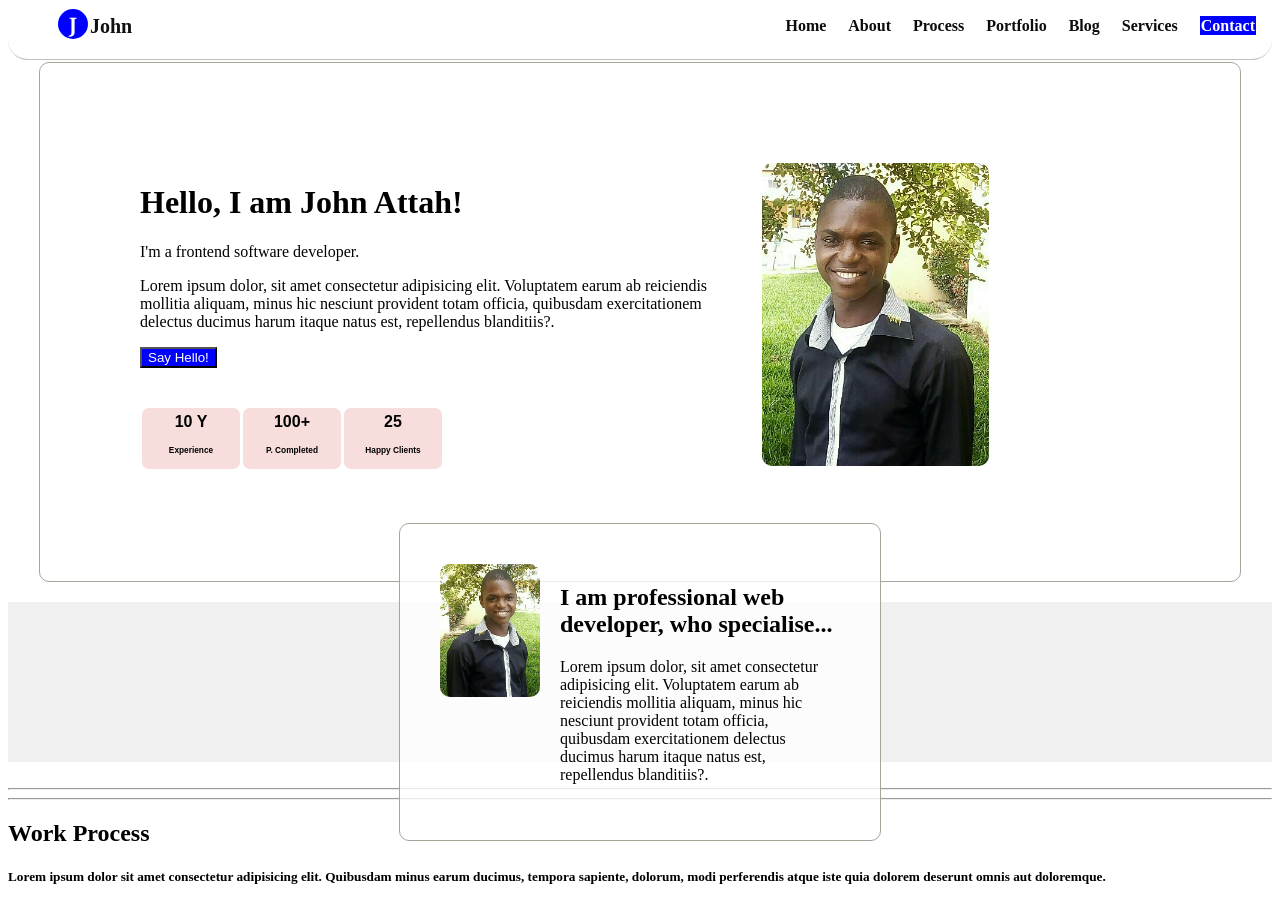
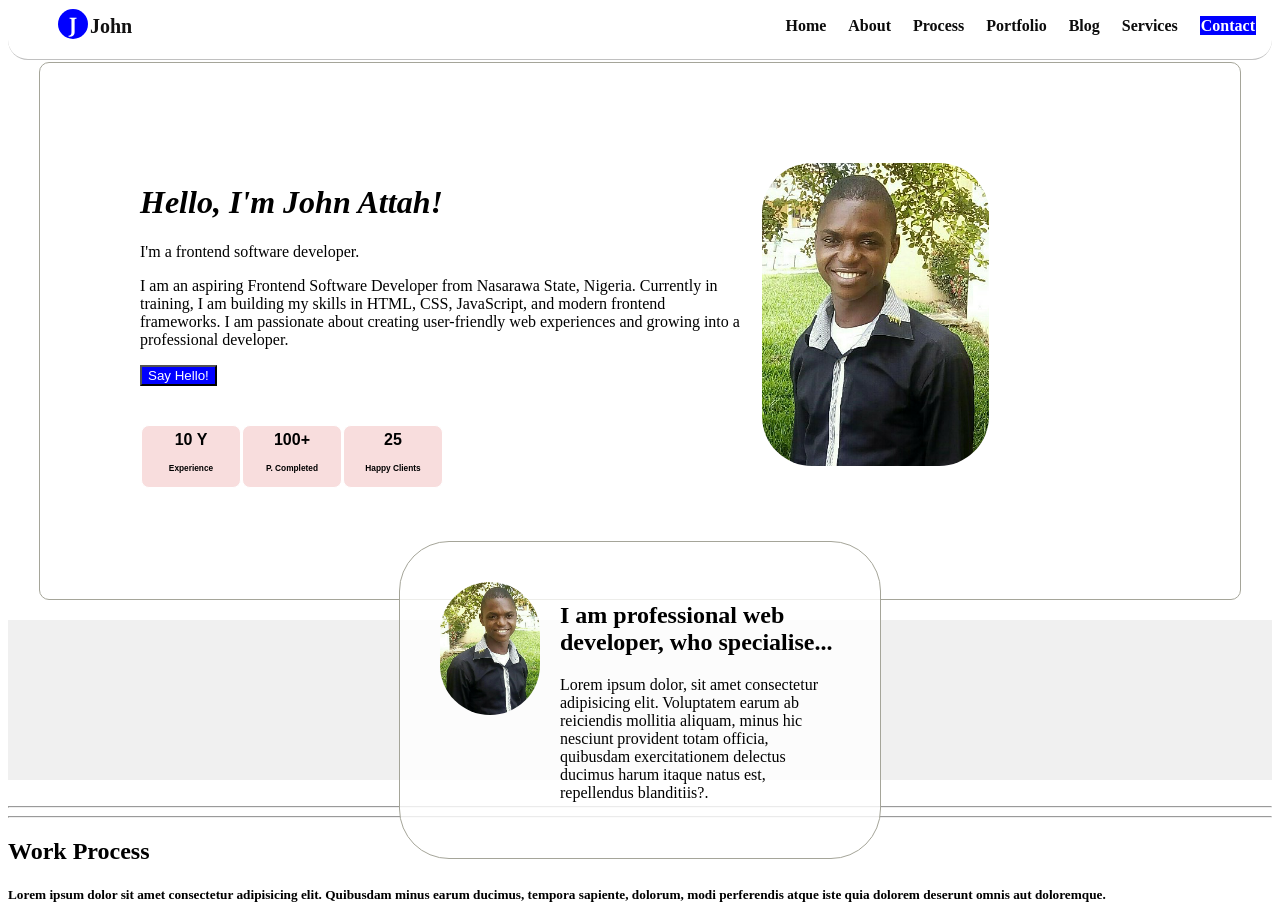
Before and after one commit to johnattah62/P.-Portfolio, a plain HTML site: page index.html in a window 1280 px wide. Shown: the top 906 px of the page. Drawn offline with Linux system fonts and the light colour scheme.

Commit message:
An added styling

```diff
--- a/index.html
+++ b/index.html
@@ -99,7 +99,7 @@
     .resize-image {
         width: 120px;
         height: auto;
-        border-radius: 10px;
+        border-radius: 50px;
     }
 
     .i-icons {
@@ -135,8 +135,7 @@
     .resize-image {
         width:60%;
         height:40;
-        border-radius:10px;
-        ;
+        border-radius:50px;
     }
 
     <!--continuation of Intro block with image from left css-->
@@ -166,7 +165,7 @@
         background-color: rgba(255, 255, 255, 0.8);
         padding: 40px;
         border: 1px solid rgb(165, 165, 153);
-        border-radius: 10px;
+        border-radius: 50px;
         width: 100%;
         max-width: 400px;
     }
@@ -177,7 +176,7 @@
     .image2 img {
         width: 100px
         height: auto;
-        border-radius: 10px;
+        border-radius: 50px;
     }
     .resize-image2 {
         width: 100px;
@@ -231,9 +230,9 @@
         <div class="intro">
             <!-- Left Side: Text -->
             <div class="intro-text">
-                <h1>Hello, I am John Attah!</h1>
+                <h1><em>Hello, I'm John Attah!</em></h1>
                 <p>I'm a frontend software developer.</p>
-                <p>Lorem ipsum dolor, sit amet consectetur adipisicing elit. Voluptatem earum ab reiciendis mollitia aliquam, minus hic nesciunt provident totam officia, quibusdam exercitationem delectus ducimus harum itaque natus est, repellendus blanditiis?.</p>
+                <p>I am an aspiring Frontend Software Developer from Nasarawa State, Nigeria. Currently in training, I am building my skills in HTML, CSS, JavaScript, and modern frontend frameworks. I am passionate about creating user-friendly web experiences and growing into a professional developer.</p>
                 <button type="button" style="background-color: blue; color:white;">Say Hello!</button>
                 <br>
                 <br>
```
